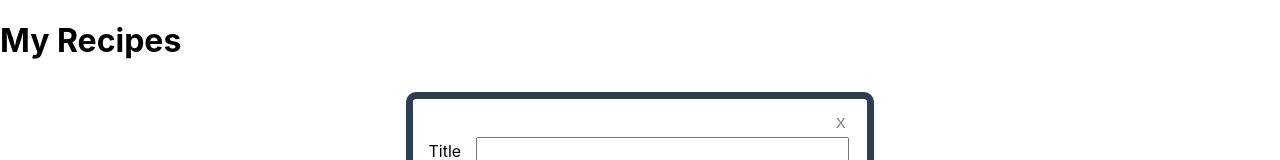
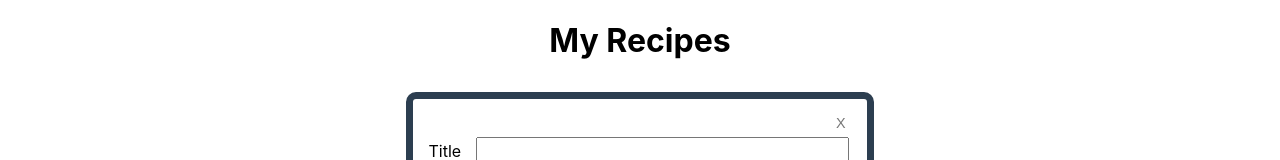
Before and after one commit to nelsonlopezjimenez/lab8.1-recipe-react, a React (Create React App) app: page / in a window 1280 px wide. Shown: the top 160 px of the page. Built offline with nearby package versions, Linux system fonts and the light colour scheme.

Commit message:
Recipes title display flex justifyContent center

```diff
--- a/src/App.js
+++ b/src/App.js
@@ -47,7 +47,7 @@ class App extends Component {
     return (
       <div className="App">
 
-        <h1>My Recipes</h1>
+        <h1 style={{display:"flex", justifyContent:"center"}}>My Recipes</h1>
 
         <Form onSave = {this.handleSave}/> {/*Modify it here EXERCISE 1 */}
 
```
